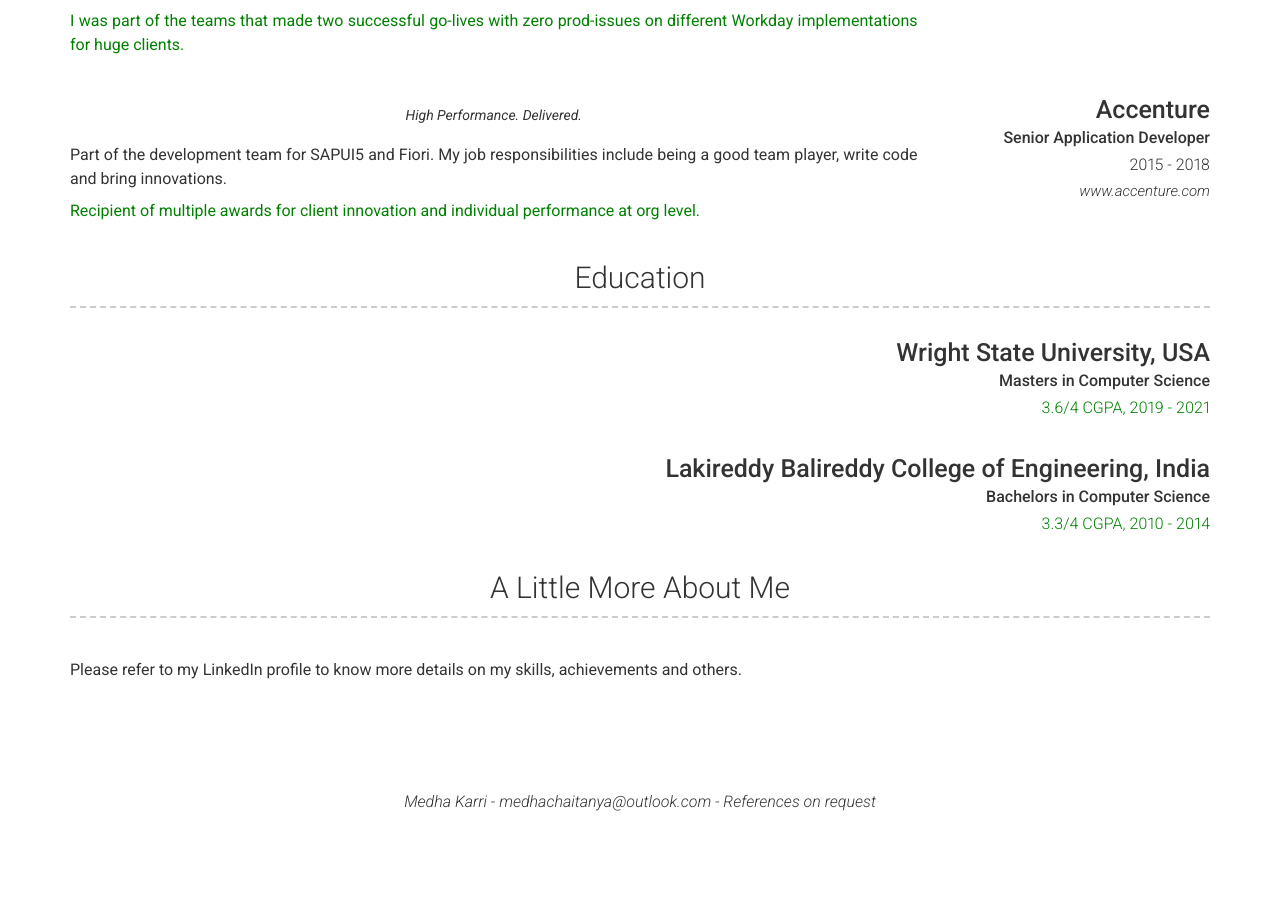
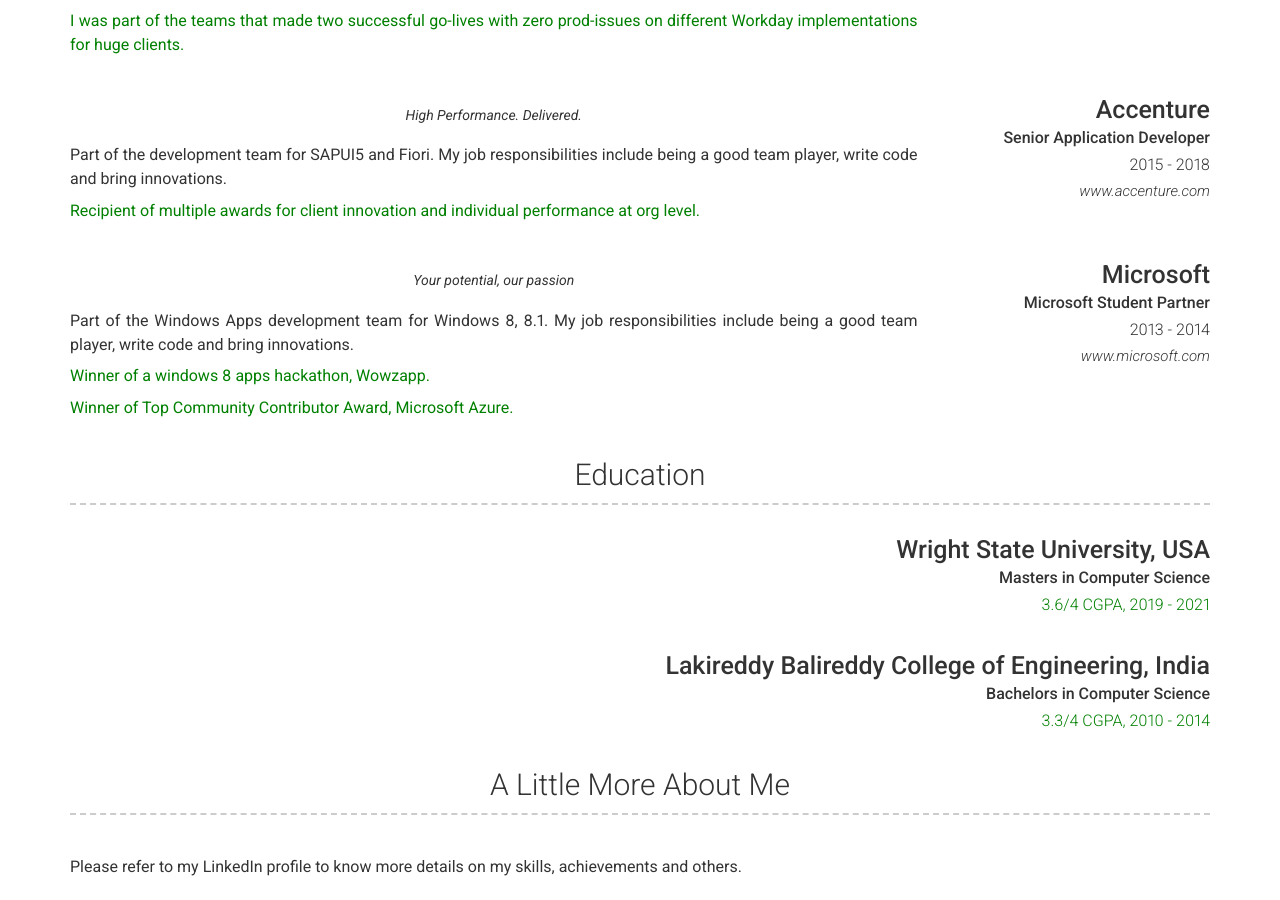
Before and after one commit to medhachaitanya/medhachaitanya.github.io, a Jekyll site: the page built from index.md, in a window 1280 px wide and 900 px high, scrolled down 1421 px. Built offline with Jekyll 4.4.1, drawn with Linux system fonts in a browser that asks for light colours; nearby versions of some CDN libraries; before the commit the page ends 2242 px from its top, so only the background shows below that.

Commit message:
Update _config.yml

```diff
--- a/_config.yml
+++ b/_config.yml
@@ -154,6 +154,19 @@
           My job responsibilities include being a good team player, write code and bring innovations. <br/>
           <p style='color:green'>Recipient of multiple awards for client innovation and individual performance at org level.</p>
 
+      - layout: right
+        title: Microsoft
+        sub_title: Microsoft Student Partner
+        caption: 2013 - 2014
+        link: www.microsoft.com
+        quote: >
+          Your potential, our passion
+        description: | # this will include new lines to allow paragraphs
+          Part of the Windows Apps development team for Windows 8, 8.1.
+          My job responsibilities include being a good team player, write code and bring innovations. <br/>
+          <p style='color:green'>Winner of a windows 8 apps hackathon, Wowzapp.</p>
+          <p style='color:green'>Winner of Top Community Contributor Award, Microsoft Azure.</p>
+
   - title: Education
     layout: list
     content:
```
